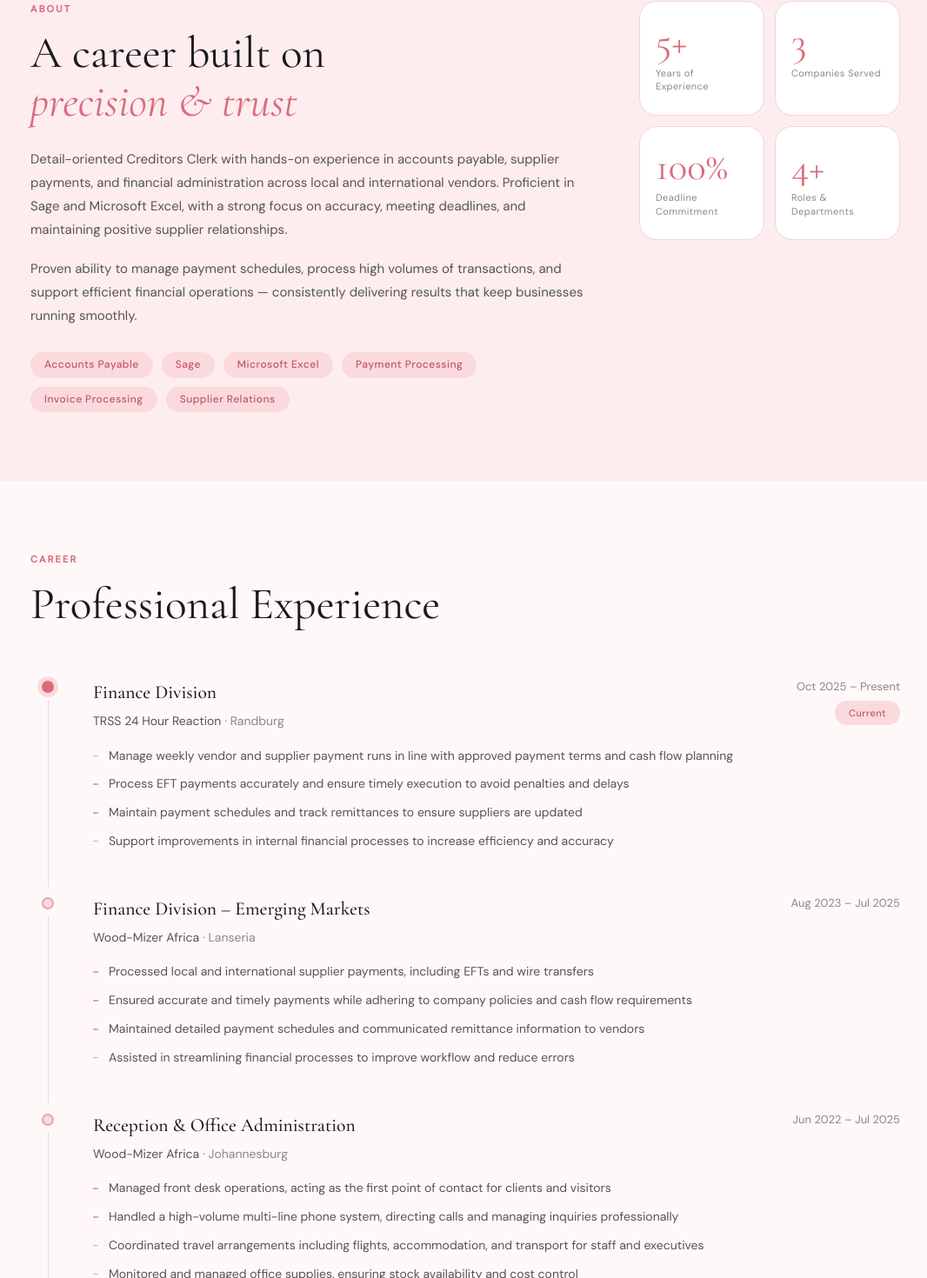
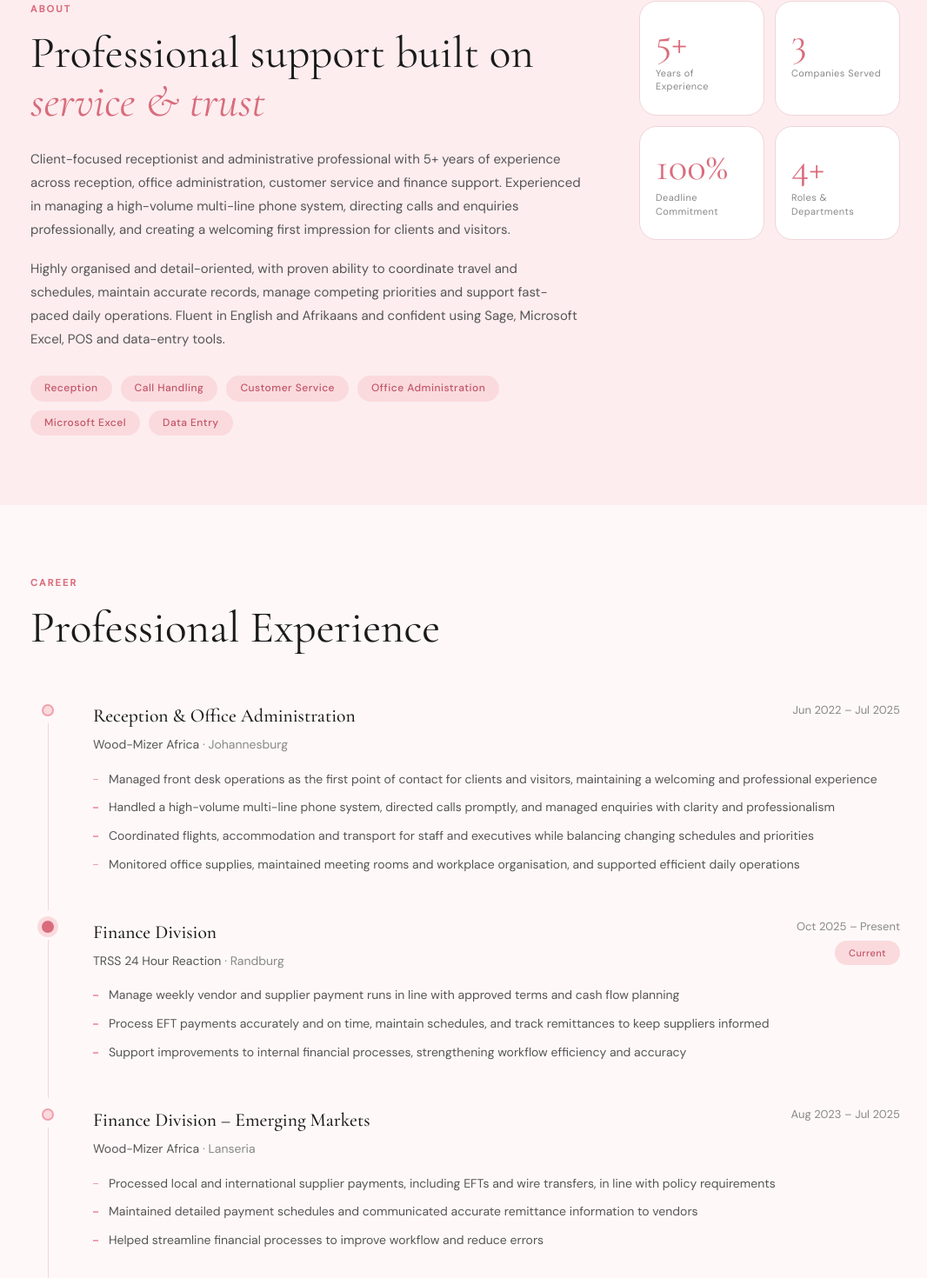
Before and after one commit to ItzGazz-IT/kaylee-cv, a React (Vite) app: page / in a window 1280 px wide. Shown: the part 879-2349 px from the top of the page at 87% size, without its empty margins (105-1171 px from the left). Built offline with nearby package versions, Linux system fonts and the light colour scheme.

Commit message:
Tailor CV site for receptionist admin roles

```diff
--- a/index.html
+++ b/index.html
@@ -4,8 +4,8 @@
     <meta charset="UTF-8" />
     <link rel="icon" type="image/svg+xml" href="/favicon.svg" />
     <meta name="viewport" content="width=device-width, initial-scale=1.0" />
-    <title>Kaylee Schneider — Creditors Clerk</title>
-    <meta name="description" content="Kaylee Schneider — Creditors Clerk & Accounts Payable Administrator based in Johannesburg, South Africa." />
+    <title>Kaylee Schneider — Receptionist &amp; Administrative Professional</title>
+    <meta name="description" content="Kaylee Schneider — client-focused receptionist and administrative professional with high-volume phone, customer service, office administration and finance support experience." />
     <link rel="preconnect" href="https://fonts.googleapis.com" />
     <link rel="preconnect" href="https://fonts.gstatic.com" crossorigin />
     <link href="https://fonts.googleapis.com/css2?family=Cormorant+Garamond:ital,wght@0,300;0,400;0,500;0,600;1,300;1,400&family=DM+Sans:ital,opsz,wght@0,9..40,300;0,9..40,400;0,9..40,500;1,9..40,300;1,9..40,400&display=swap" rel="stylesheet" />
--- a/src/components/About.jsx
+++ b/src/components/About.jsx
@@ -27,22 +27,22 @@ export default function About() {
           <div className="about-main stagger-1">
             <span className="label">About</span>
             <h2 className="section-title" style={{ marginBottom: '24px' }}>
-              A career built on<br />
-              <em style={{ fontStyle:'italic', color:'var(--pink-500)' }}>precision & trust</em>
+              Professional support built on<br />
+              <em style={{ fontStyle:'italic', color:'var(--pink-500)' }}>service &amp; trust</em>
             </h2>
             <p className="about-body">
-              Detail-oriented Creditors Clerk with hands-on experience in accounts payable,
-              supplier payments, and financial administration across local and international vendors.
-              Proficient in Sage and Microsoft Excel, with a strong focus on accuracy, meeting
-              deadlines, and maintaining positive supplier relationships.
+              Client-focused receptionist and administrative professional with 5+ years of experience
+              across reception, office administration, customer service and finance support. Experienced
+              in managing a high-volume multi-line phone system, directing calls and enquiries professionally,
+              and creating a welcoming first impression for clients and visitors.
             </p>
             <p className="about-body" style={{ marginTop:'18px' }}>
-              Proven ability to manage payment schedules, process high volumes of transactions,
-              and support efficient financial operations — consistently delivering results that
-              keep businesses running smoothly.
+              Highly organised and detail-oriented, with proven ability to coordinate travel and schedules,
+              maintain accurate records, manage competing priorities and support fast-paced daily operations.
+              Fluent in English and Afrikaans and confident using Sage, Microsoft Excel, POS and data-entry tools.
             </p>
             <div className="about-tags">
-              {['Accounts Payable','Sage','Microsoft Excel','Payment Processing','Invoice Processing','Supplier Relations'].map(t => (
+              {['Reception','Call Handling','Customer Service','Office Administration','Microsoft Excel','Data Entry'].map(t => (
                 <span key={t} className="tag">{t}</span>
               ))}
             </div>
--- a/src/components/Contact.jsx
+++ b/src/components/Contact.jsx
@@ -110,15 +110,15 @@ export default function Contact() {
         </div>
 
         <div className={`ct-download${visible ? ' ct-in ct-in--d4' : ''}`}>
-          <a href="/cv-print.html?print=1" target="_blank" rel="noopener noreferrer" className="ct-dl-btn">
+          <a href="/kaylee-schneider-cv.pdf" target="_blank" rel="noopener noreferrer" className="ct-dl-btn">
             <svg width="18" height="18" viewBox="0 0 24 24" fill="none" stroke="currentColor" strokeWidth="1.7" strokeLinecap="round" strokeLinejoin="round">
               <path d="M21 15v4a2 2 0 0 1-2 2H5a2 2 0 0 1-2-2v-4"/>
               <polyline points="7 10 12 15 17 10"/>
               <line x1="12" y1="15" x2="12" y2="3"/>
             </svg>
-            Download Full CV (PDF)
+            Download Receptionist / Admin CV
           </a>
-          <p className="ct-dl-note">Johannesburg, South Africa &middot; Available immediately</p>
+          <p className="ct-dl-note">Johannesburg, South Africa &middot; Open to remote opportunities</p>
         </div>
 
       </div>
--- a/src/components/Experience.jsx
+++ b/src/components/Experience.jsx
@@ -1,6 +1,19 @@
 import { useScrollReveal } from '../hooks/useAnimations'
 
 const jobs = [
+  {
+    title:   'Reception & Office Administration',
+    company: 'Wood-Mizer Africa',
+    location:'Johannesburg',
+    period:  'Jun 2022 – Jul 2025',
+    current: false,
+    bullets: [
+      'Managed front desk operations as the first point of contact for clients and visitors, maintaining a welcoming and professional experience',
+      'Handled a high-volume multi-line phone system, directed calls promptly, and managed enquiries with clarity and professionalism',
+      'Coordinated flights, accommodation and transport for staff and executives while balancing changing schedules and priorities',
+      'Monitored office supplies, maintained meeting rooms and workplace organisation, and supported efficient daily operations',
+    ],
+  },
   {
     title:   'Finance Division',
     company: 'TRSS 24 Hour Reaction',
@@ -8,10 +21,9 @@ const jobs = [
     period:  'Oct 2025 – Present',
     current: true,
     bullets: [
-      'Manage weekly vendor and supplier payment runs in line with approved payment terms and cash flow planning',
-      'Process EFT payments accurately and ensure timely execution to avoid penalties and delays',
-      'Maintain payment schedules and track remittances to ensure suppliers are updated',
-      'Support improvements in internal financial processes to increase efficiency and accuracy',
+      'Manage weekly vendor and supplier payment runs in line with approved terms and cash flow planning',
+      'Process EFT payments accurately and on time, maintain schedules, and track remittances to keep suppliers informed',
+      'Support improvements to internal financial processes, strengthening workflow efficiency and accuracy',
     ],
   },
   {
@@ -21,24 +33,9 @@ const jobs = [
     period:  'Aug 2023 – Jul 2025',
     current: false,
     bullets: [
-      'Processed local and international supplier payments, including EFTs and wire transfers',
-      'Ensured accurate and timely payments while adhering to company policies and cash flow requirements',
-      'Maintained detailed payment schedules and communicated remittance information to vendors',
-      'Assisted in streamlining financial processes to improve workflow and reduce errors',
-    ],
-  },
-  {
-    title:   'Reception & Office Administration',
-    company: 'Wood-Mizer Africa',
-    location:'Johannesburg',
-    period:  'Jun 2022 – Jul 2025',
-    current: false,
-    bullets: [
-      'Managed front desk operations, acting as the first point of contact for clients and visitors',
-      'Handled a high-volume multi-line phone system, directing calls and managing inquiries professionally',
-      'Coordinated travel arrangements including flights, accommodation, and transport for staff and executives',
-      'Monitored and managed office supplies, ensuring stock availability and cost control',
-      'Maintained office organisation, meeting room setup, and overall workplace efficiency',
+      'Processed local and international supplier payments, including EFTs and wire transfers, in line with policy requirements',
+      'Maintained detailed payment schedules and communicated accurate remittance information to vendors',
+      'Helped streamline financial processes to improve workflow and reduce errors',
     ],
   },
   {
@@ -48,7 +45,7 @@ const jobs = [
     period:  'Jun 2021 – May 2022',
     current: false,
     bullets: [
-      'Provided customer service and sales support, assisting clients and handling queries professionally',
+      'Delivered customer service and sales support, assisting clients and handling queries professionally',
       'Processed transactions using POS systems, ensuring accuracy in cash and card payments',
       'Managed stock control, including stock counts, merchandising, and receiving deliveries',
       'Supported administrative functions such as reporting, scheduling, and daily operations',
--- a/src/components/Hero.jsx
+++ b/src/components/Hero.jsx
@@ -1,10 +1,10 @@
 import { useEffect, useState } from 'react'
 
 const ROLES = [
-  'Creditors Clerk',
-  'AP Administrator',
-  'Finance Professional',
-  'Supplier Relations',
+  'Receptionist',
+  'Administrative Professional',
+  'Customer Service',
+  'Office Coordinator',
 ]
 
 function Typewriter() {
@@ -19,8 +19,10 @@ function Typewriter() {
     if (!deleting && text === current) {
       timeout = setTimeout(() => setDeleting(true), 2000)
     } else if (deleting && text === '') {
-      setDeleting(false)
-      setRoleIdx(i => (i + 1) % ROLES.length)
+      timeout = setTimeout(() => {
+        setDeleting(false)
+        setRoleIdx(i => (i + 1) % ROLES.length)
+      }, 0)
     } else {
       const speed = deleting ? 50 : 90
       timeout = setTimeout(() => {
@@ -59,8 +61,8 @@ export default function Hero() {
           </h1>
 
           <p className="hero-tagline">
-            Detail-oriented finance professional with a passion for accuracy,
-            supplier relationships, and efficient financial operations —
+            Client-focused receptionist and administrative professional experienced in
+            high-volume phone handling, customer service and efficient office operations —
             based in Johannesburg, South Africa.
           </p>
 
@@ -69,7 +71,7 @@ export default function Hero() {
               Contact me
             </a>
             <a
-              href="/cv-print.html?print=1"
+              href="/kaylee-schneider-cv.pdf"
               target="_blank"
               rel="noopener noreferrer"
               className="btn btn--outline mag-btn"
--- a/src/components/Navbar.jsx
+++ b/src/components/Navbar.jsx
@@ -37,7 +37,7 @@ export default function Navbar() {
               </a>
             ))}
             <a
-              href="/cv-print.html?print=1"
+              href="/kaylee-schneider-cv.pdf"
               target="_blank"
               rel="noopener noreferrer"
               className="btn btn--dark navbar__cta"
@@ -64,7 +64,7 @@ export default function Navbar() {
           </a>
         ))}
         <a
-          href="/cv-print.html?print=1"
+          href="/kaylee-schneider-cv.pdf"
           target="_blank"
           rel="noopener noreferrer"
           className="btn btn--dark"
--- a/src/components/Skills.jsx
+++ b/src/components/Skills.jsx
@@ -1,17 +1,17 @@
 import { useScrollReveal } from '../hooks/useAnimations'
 
 const techSkills = [
-  { name: 'Sage',              level: 90 },
-  { name: 'Microsoft Excel',   level: 88 },
-  { name: 'Accounts Payable',  level: 95 },
-  { name: 'Invoice Processing',level: 92 },
-  { name: 'Data Entry',        level: 90 },
+  { name: 'Reception & Call Handling', level: 95 },
+  { name: 'Customer Service',          level: 95 },
+  { name: 'Microsoft Excel',           level: 88 },
+  { name: 'Sage',                      level: 90 },
+  { name: 'Data Entry',                level: 90 },
 ]
 
 const coreSkills = [
   'Attention to Detail',
   'Communication',
-  'Problem Solving',
+  'Professionalism & Empathy',
   'Time Management',
   'Organisational Skills',
 ]
--- a/src/hooks/useAnimations.js
+++ b/src/hooks/useAnimations.js
@@ -7,17 +7,19 @@ import { useEffect, useRef, useState } from 'react'
 export function useScrollReveal(options = {}) {
   const ref = useRef(null)
   const [visible, setVisible] = useState(false)
+  const threshold = options.threshold ?? 0.15
+  const rootMargin = options.rootMargin ?? '0px'
 
   useEffect(() => {
     const el = ref.current
     if (!el) return
     const obs = new IntersectionObserver(
       ([entry]) => { if (entry.isIntersecting) { setVisible(true); obs.disconnect() } },
-      { threshold: options.threshold ?? 0.15, rootMargin: options.rootMargin ?? '0px' }
+      { threshold, rootMargin }
     )
     obs.observe(el)
     return () => obs.disconnect()
-  }, [])
+  }, [threshold, rootMargin])
 
   return [ref, visible]
 }
```
Also changed, not shown: public/cv-print.html (+19 -19 lines), 2 other files (tests, documents, lock files or other folders).
